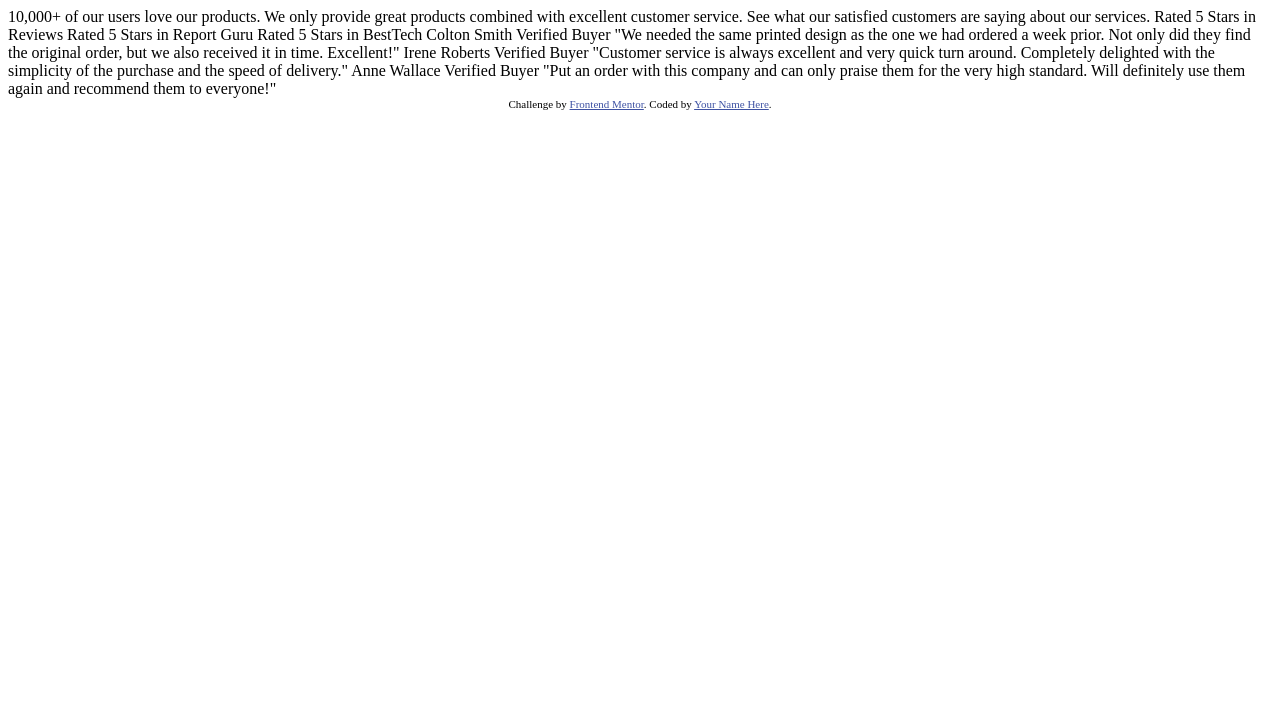
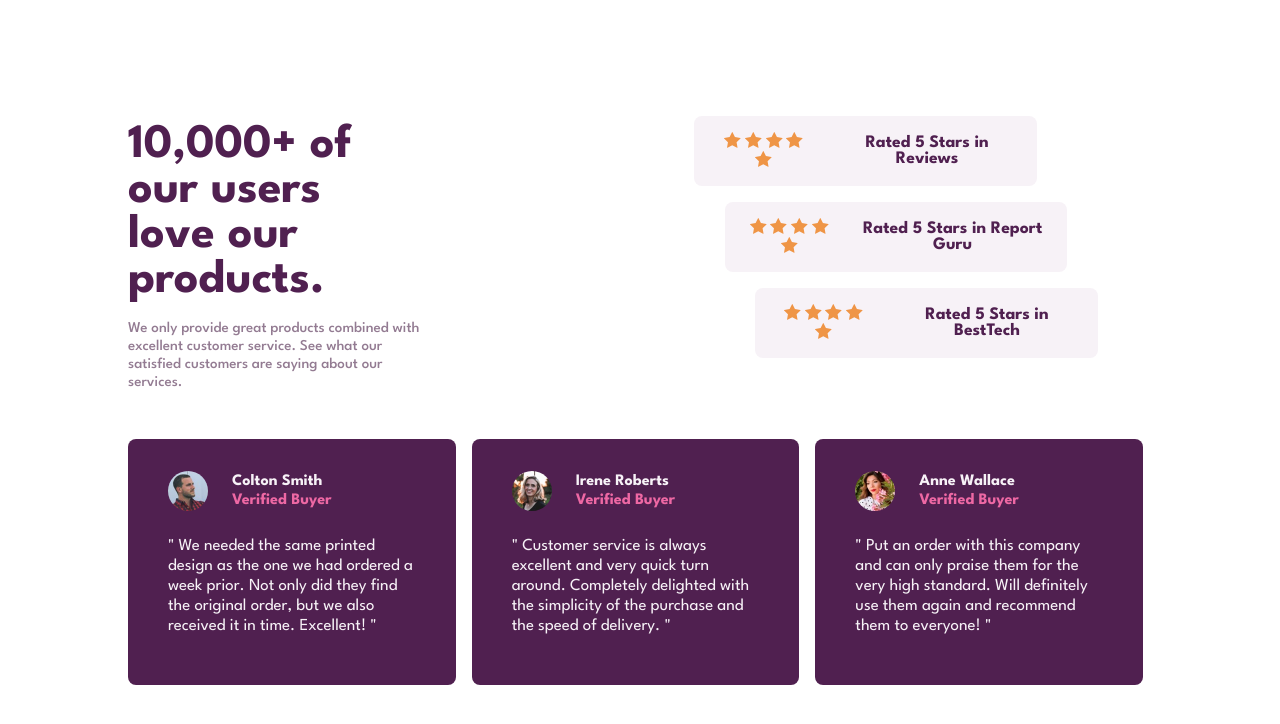
Before and after one commit to mufa2906/Social-proof-section, a plain HTML site: page index.html in a window 1280 px wide. Drawn offline with Linux system fonts and the light colour scheme.

Commit message:
finish, but anomali when using in chrome page, but in chrome devtools no prob

```diff
--- a/index.html
+++ b/index.html
@@ -11,6 +11,7 @@
       sizes="32x32"
       href="./images/favicon-32x32.png"
     />
+    <link rel="stylesheet" href="style.css" />
 
     <title>Frontend Mentor | Social proof section</title>
 
@@ -23,35 +24,98 @@
       .attribution a {
         color: hsl(228, 45%, 44%);
       }
+      .sr_only:not(:focus):not(:active) {
+        clip: rect(0 0 0 0);
+        clip-path: inset(50%);
+        height: 1px;
+        overflow: hidden;
+        position: absolute;
+        white-space: nowrap;
+        width: 1px;
+      }
     </style>
   </head>
   <body>
-    10,000+ of our users love our products.
+    <main>
+      <section id="header-container">
+        <h1 id="header-h1">
+          10,000+ of our users love our products.
+        </h1>
+        <p id="header-p">
+          We only provide great products combined with excellent customer service. See what our satisfied
+          customers are saying about our services.
+        </p>
+      </section>
+      <section id="rating-container">
+        <article class="rating-item">
+          <div class="rating-icon">
+            <img src="images/icon-star.svg" alt="" />
+            <img src="images/icon-star.svg" alt="" />
+            <img src="images/icon-star.svg" alt="" />
+            <img src="images/icon-star.svg" alt="" />
+            <img src="images/icon-star.svg" alt="" />
+          </div>
+          <h3 class="rating-description">Rated 5 Stars in Reviews</h3>
+        </article>
+        <article class="rating-item">
+          <div class="rating-icon">
+            <img src="images/icon-star.svg" alt="" />
+            <img src="images/icon-star.svg" alt="" />
+            <img src="images/icon-star.svg" alt="" />
+            <img src="images/icon-star.svg" alt="" />
+            <img src="images/icon-star.svg" alt="" />
+          </div>
+          <h3 class="rating-description">Rated 5 Stars in Report Guru</h3>
+        </article>
+        <article class="rating-item">
+          <div class="rating-icon">
+            <img src="images/icon-star.svg" alt="" />
+            <img src="images/icon-star.svg" alt="" />
+            <img src="images/icon-star.svg" alt="" />
+            <img src="images/icon-star.svg" alt="" />
+            <img src="images/icon-star.svg" alt="" />
+          </div>
+          <h3 class="rating-description">Rated 5 Stars in BestTech</h3>
+        </article>
+      </section>
+      <section id="testimoni-container">
+        <article class="testimoni-item">
+          <div class="testimoni-profile">
+            <img class="profile-image" src="images/image-colton.jpg" alt="" />
+            <h3 class="profile-name">
+              Colton Smith <span class="profile-tag">Verified Buyer</span>
+            </h3>
+          </div>
+          <p class="testimoni-description">
+            " We needed the same printed design as the one we had ordered a week prior. Not only did they find the original order, but we also received it in time. Excellent! "
+          </p>
+        </article>
+        <article class="testimoni-item">
+          <div class="testimoni-profile">
+            <img class="profile-image" src="images/image-irene.jpg" alt="" />
+            <h3 class="profile-name">
+              Irene Roberts <span class="profile-tag">Verified Buyer</span>
+            </h3>
+          </div>
+          <p class="testimoni-description">
+            " Customer service is always excellent and very quick turn around. Completely delighted with the simplicity of the purchase and the speed of delivery. "
+          </p>
+        </article>
+        <article class="testimoni-item">
+          <div class="testimoni-profile">
+            <img class="profile-image" src="images/image-anne.jpg" alt="" />
+            <h3 class="profile-name">
+              Anne Wallace <span class="profile-tag">Verified Buyer</span>
+            </h3>
+          </div>
+          <p class="testimoni-description">
+            " Put an order with this company and can only praise them for the very high standard. Will definitely use them again and recommend them to everyone! "
+          </p>
+        </article>
+      </section>
+    </main>
 
-    We only provide great products combined with excellent customer service.
-    See what our satisfied customers are saying about our services.
-
-    Rated 5 Stars in Reviews
-    Rated 5 Stars in Report Guru
-    Rated 5 Stars in BestTech
-
-    Colton Smith
-    Verified Buyer
-    "We needed the same printed design as the one we had ordered a week prior.
-    Not only did they find the original order, but we also received it in time.
-    Excellent!"
-
-    Irene Roberts
-    Verified Buyer
-    "Customer service is always excellent and very quick turn around. Completely
-    delighted with the simplicity of the purchase and the speed of delivery."
-
-    Anne Wallace
-    Verified Buyer
-    "Put an order with this company and can only praise them for the very high
-    standard. Will definitely use them again and recommend them to everyone!"
-
-    <div class="attribution">
+    <div class="attribution sr_only">
       Challenge by
       <a href="https://www.frontendmentor.io?ref=challenge" target="_blank"
         >Frontend Mentor</a
--- /dev/null
+++ b/style.css
@@ -0,0 +1,195 @@
+@import url('https://fonts.googleapis.com/css2?family=League+Spartan:wght@400;500;700&display=swap');
+
+:root{
+  --magenta: hsl(300, 43%, 22%);
+  --pink: hsl(333, 80%, 67%);
+  --dark-magenta: hsl(303, 10%, 53%);
+  --light-magenta: hsl(300, 24%, 96%);
+  --white: hsl(0, 0%, 100%);
+}
+
+
+*{
+  box-sizing: border-box;
+  /* border:0.5px solid red; */
+}
+
+body{
+  font-size:15px;
+  font-family: 'League Spartan', sans-serif;
+  display: flex;
+  min-width: 100%;
+  min-height: 100vh;
+  justify-content: center;
+  align-items: center;
+  margin: 0;
+}
+
+main{
+  margin: 4rem 1rem;
+}
+
+#header-container{
+  display: flex;
+  flex-direction: column;
+  justify-content: center;
+  align-items: start;
+}
+
+#header-container, #rating-container{
+  margin-bottom: 2rem;
+  text-align: center;
+  color: var(--magenta);
+}
+
+#header-h1{
+  font-size: 2.5rem;
+  margin-bottom:1rem;
+}
+
+#header-p{
+  line-height: 1.2;
+  margin: 0 1.4rem;
+  color: var(--dark-magenta);
+  font-weight:500 ;
+}
+
+#rating-container{
+  display: flex;
+  flex-direction: column;
+  justify-content: center;
+  gap:1rem;
+  margin-bottom: 3rem;
+}
+
+.rating-item{
+  display: flex;
+  flex-direction: column;
+  justify-content: center;
+  gap:0.5rem;
+  padding: 1rem;
+  border-radius: 0.5rem;
+  background-color: var(--light-magenta);
+}
+
+
+.rating-description{
+  margin:0;
+}
+
+#testimoni-container{
+  display:flex;
+  flex-direction: column;
+  gap: 1rem;
+  color: var(--light-magenta);
+  font-weight: 400;
+  margin-bottom: 2rem;
+}
+
+.testimoni-item{
+  border-radius: 0.5rem;
+  background-color: var(--magenta);
+  display: flex;
+  flex-direction: column;
+  padding: 2rem;
+  line-height: 1.2;
+}
+
+.testimoni-profile{
+  display: flex;
+  gap:1.5rem;
+  align-items: center;
+}
+
+.profile-name{
+  margin:0;
+  font-size: 1rem;
+}
+
+.profile-tag{
+  display: block;
+  color: var(--pink);
+}
+
+.profile-image{
+  width:2.5rem;
+  height:2.5rem;
+  border-radius:50%
+}
+
+.testimoni-description{
+  font-size: 1.05rem;
+}
+
+@media (min-width: 1024px){
+  main{
+    display: grid;
+    grid-template-columns: repeat(2, 1fr);
+    margin: 4rem 8rem;
+    justify-items: center;
+    align-items: center;
+    justify-content: center;
+
+  }
+
+  #header-container{
+    text-align: left;
+    justify-content: center;
+    margin-bottom:3rem;
+  }
+
+  #header-h1{
+    font-size: 3rem;
+    margin-right: 15rem;
+  }
+
+  #header-p{
+    margin:0;
+    margin-right: 13rem;
+  }
+
+  #rating-container{
+    /* margin: 0 4rem; */
+  }
+
+  .rating-item{
+    padding:1rem 1.5rem;
+    flex-direction: row;
+    width: 85%;
+    justify-content: flex-start;
+    gap:2rem;
+    align-items: center;
+  }
+
+  .rating-item:nth-child(2){
+    align-self: center;
+  }
+
+  .rating-item:nth-child(3){
+    align-self: flex-end;
+  }
+
+
+  #testimoni-container{
+    grid-column: 1/3;
+    flex-direction: row;
+  }
+
+  .testimoni-item{
+    padding: 2rem 2.5rem;
+    /* flex-direction: row; */
+    width: 32%;
+    height: 90%;
+    gap:0.5rem;
+  }
+
+  .testimoni-item:nth-child(2){
+    align-self: center;
+  }
+
+  .testimoni-item:nth-child(3){
+    align-self: flex-end;
+  }
+
+
+}
```
